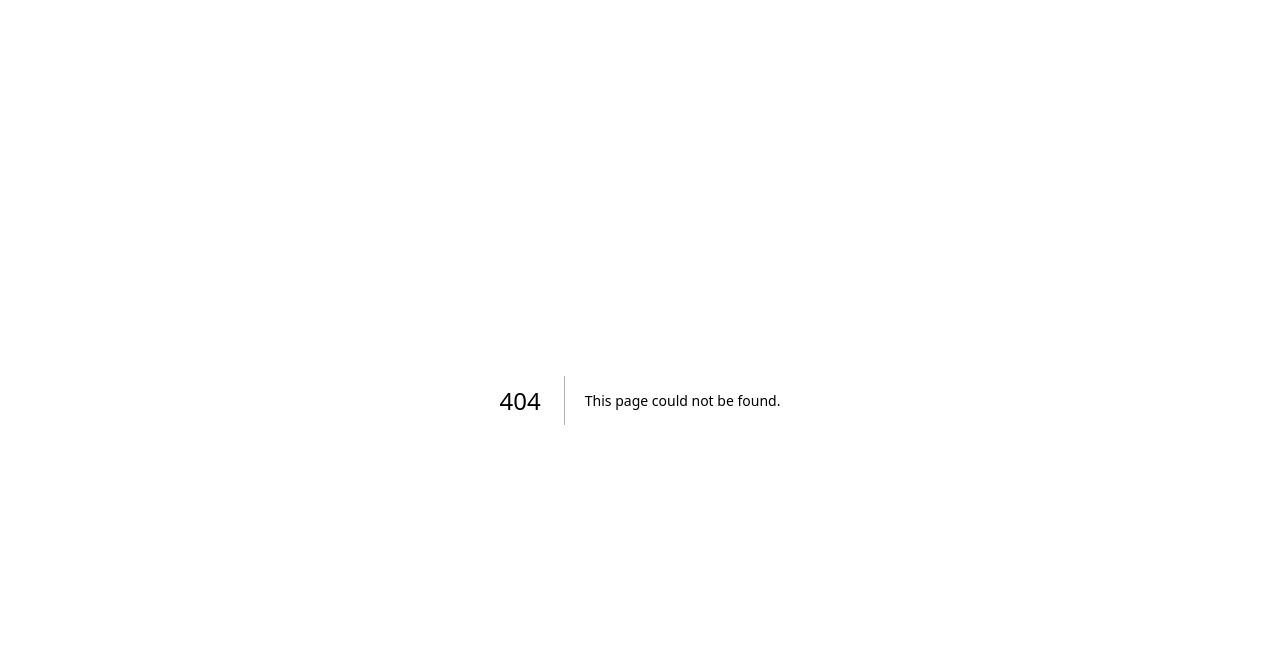
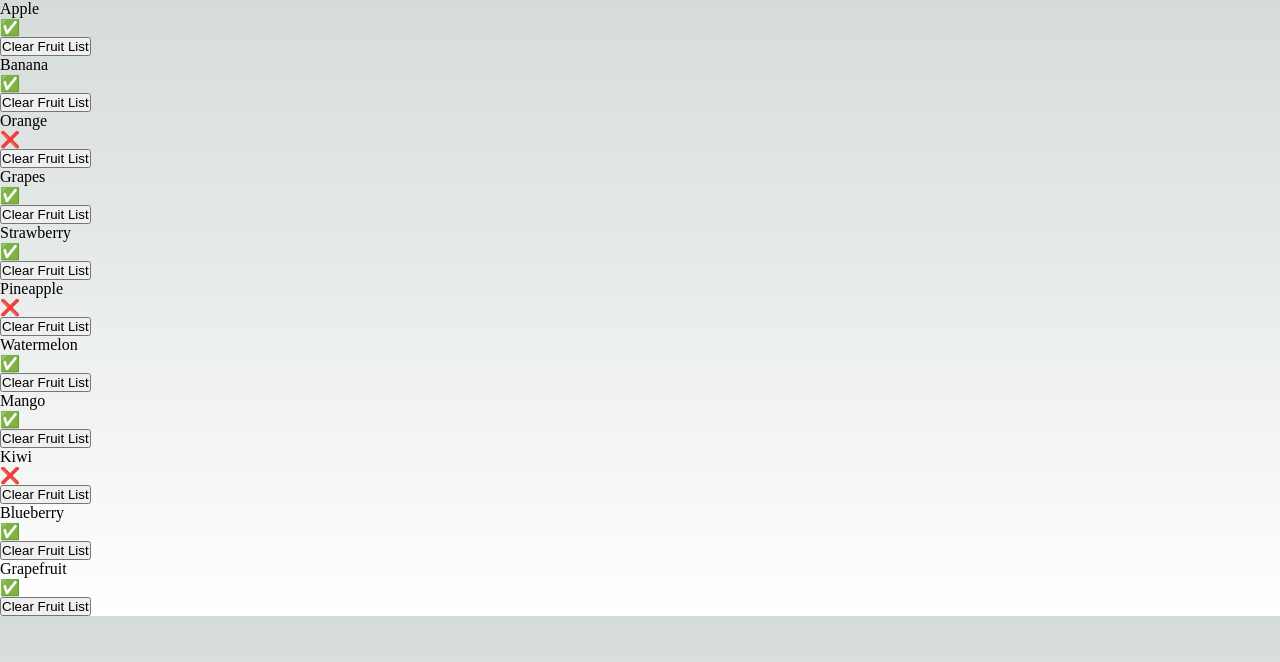
Before and after one commit to tannazma/fruit-state, a Next.js app: page /fruit-page in a window 1280 px wide. Before the commit this address had no page. Shown: the top 662 px of the page. Built offline with nearby package versions, Linux system fonts and the light colour scheme.

Commit message:
practise with fruit and toggle the avalability when click on a button

```diff
--- /dev/null
+++ b/src/data/fruits.tsx
@@ -0,0 +1,59 @@
+// Define the fruit type
+export type Fruit = {
+    name: string;
+    color: string;
+    taste: string;
+    id: number;
+    isAvailable: boolean;
+  };
+
+  // Create an array of fruit objects
+  export const fruits: Fruit[] = [
+    { name: "Apple", color: "Red", taste: "Sweet", id: 1, isAvailable: true },
+    { name: "Banana", color: "Yellow", taste: "Sweet", id: 2, isAvailable: true },
+    {
+      name: "Orange",
+      color: "Orange",
+      taste: "Citrusy",
+      id: 3,
+      isAvailable: false,
+    },
+    { name: "Grapes", color: "Purple", taste: "Sweet", id: 4, isAvailable: true },
+    {
+      name: "Strawberry",
+      color: "Red",
+      taste: "Sweet",
+      id: 5,
+      isAvailable: true,
+    },
+    {
+      name: "Pineapple",
+      color: "Yellow",
+      taste: "Tangy",
+      id: 6,
+      isAvailable: false,
+    },
+    {
+      name: "Watermelon",
+      color: "Green",
+      taste: "Sweet",
+      id: 7,
+      isAvailable: true,
+    },
+    { name: "Mango", color: "Orange", taste: "Sweet", id: 8, isAvailable: true },
+    { name: "Kiwi", color: "Brown", taste: "Tart", id: 9, isAvailable: false },
+    {
+      name: "Blueberry",
+      color: "Blue",
+      taste: "Sweet",
+      id: 10,
+      isAvailable: true,
+    },
+    {
+      name: "Grapefruit",
+      color: "Orange",
+      taste: "Bitter",
+      id: 11,
+      isAvailable: true,
+    },
+  ];
--- /dev/null
+++ b/src/pages/fruit-page.tsx
@@ -0,0 +1,39 @@
+//   Create a component that displays a list of all the fruits' names from the fruits array.
+
+import React from "react";
+import { Fruit, fruits } from "../data/fruits";
+import { useState } from "react";
+
+// Create a component that displays a list of fruits with a button next to each fruit. When the button is clicked, the availability of the fruit should be toggled.
+const FruitList = () => {
+  const [getFruitList, setFruitList] = useState<Fruit[]>(fruits);
+
+  const toggleAvailability = (id: number) => {
+    console.log(id);
+    setFruitList(
+      getFruitList.map((fruit: Fruit) =>
+        fruit.id === id ? { ...fruit, isAvailable: !fruit.isAvailable } : fruit
+      )
+    );
+  };
+
+  console.log(getFruitList);
+
+  return (
+    <>
+      <ul>
+        {getFruitList.map((fruit) => (
+          <div>
+            <li key={fruit.id}>{fruit.name}</li>
+            <p>{fruit.isAvailable ? "✅" : "❌"}</p>
+            <button onClick={() => toggleAvailability(fruit.id)}>
+              Clear Fruit List
+            </button>
+          </div>
+        ))}
+      </ul>
+    </>
+  );
+};
+
+export default FruitList;
```
Also changed, not shown: src/pages/index.tsx (+14 -3 lines).
